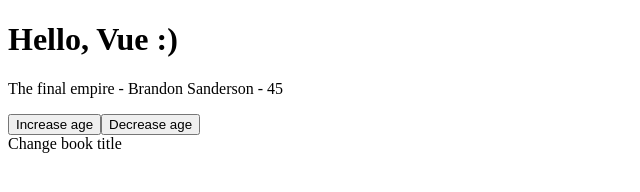
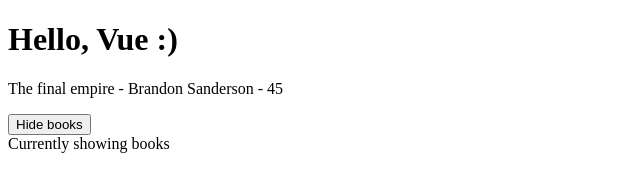
Before and after one commit to beltranbot/vue3-tnn, a plain HTML site: page index.html in a window 1280 px wide. Shown: the whole page, without its empty margins (0-640 px from the left). Drawn offline with nearby package versions, Linux system fonts and the light colour scheme.

Commit message:
conditional rendering

```diff
--- a/app.js
+++ b/app.js
@@ -1,14 +1,15 @@
 const app = Vue.createApp({
     data() {
         return {
+            showBooks: true,
             title: "The final empire",
             author: "Brandon Sanderson",
             age: 45
         }
     },
     methods: { // events
-        changeTitle(title) {
-            this.title = title
+        toggleShowBooks() {
+            this.showBooks = !this.showBooks;
         }
     }
 })
--- a/index.html
+++ b/index.html
@@ -10,11 +10,16 @@
 <body>
     <h1>Hello, Vue :)</h1>
     <div id="app">
-        <p>{{ title }} - {{ author }} - {{ age }}</p>
+        <div v-if="showBooks">
+            <p>{{ title }} - {{ author }} - {{ age }}</p>
+        </div>
+        <button @click="toggleShowBooks()">
+            <span v-if="showBooks">Hide books</span>
+            <span v-else>Show books</span>
+        </button>
 
-        <button v-on:click="age++">Increase age</button>
-        <button v-on:click="age--">Decrease age</button>
-        <div @click="changeTitle('Oathbringer')">Change book title</div>
+        <div v-show="showBooks">Currently showing books</div>
+        <!-- v-show only hides elements from the view, v-if removes it completely-->
     </div>
 
     <script src="app.js"></script>
```
